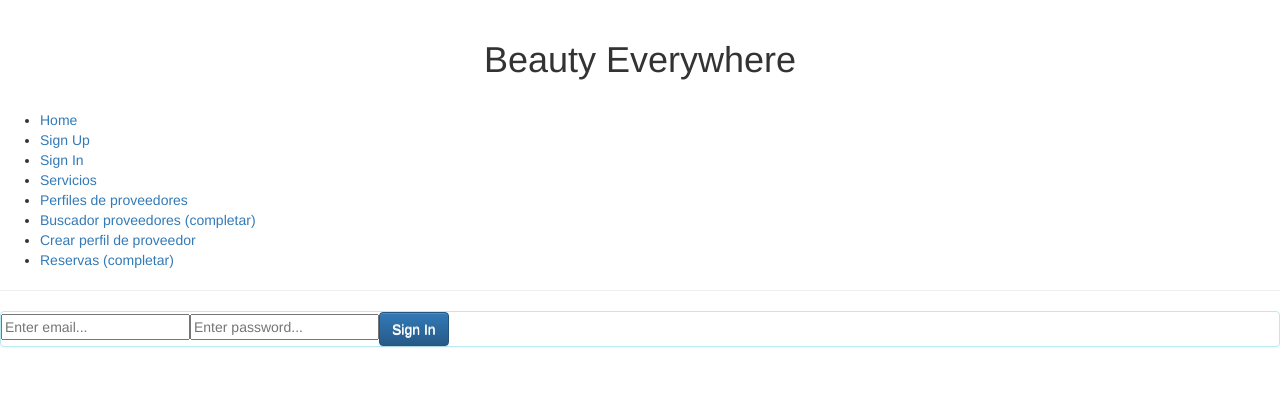
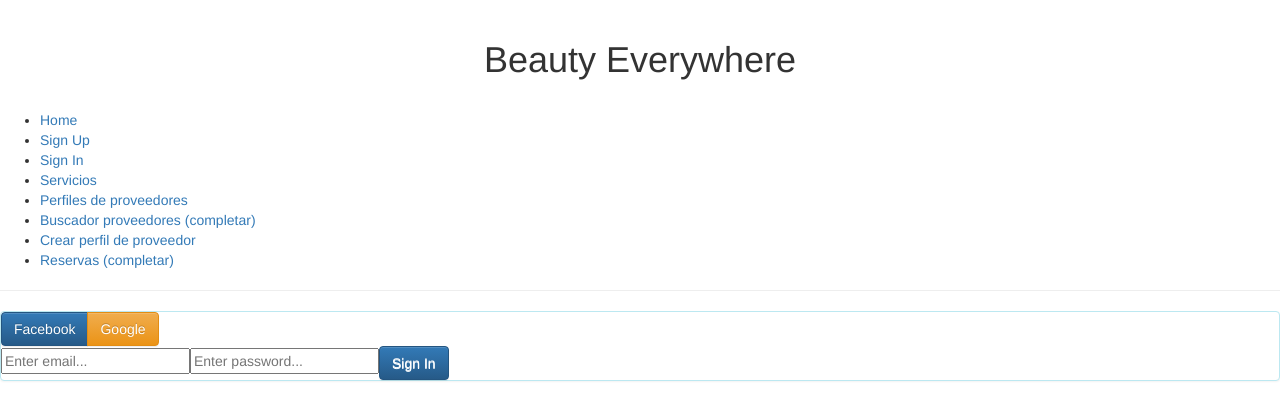
Before and after one commit to hhanckes/rails_react_app, a React (Create React App) app in the folder beauty-front/: page /signin in a window 1280 px wide. Shown: the top 420 px of the page. Built offline with nearby package versions, Linux system fonts and the light colour scheme; what j-toker would draw is missing.

Commit message:
Auth - needs to persist

```diff
--- /dev/null
+++ b/beauty-front/src/components/Auth/OauthForm.js
@@ -0,0 +1,59 @@
+//Profiles.js
+import React, { Component } from 'react'
+import Auth from 'j-toker'
+import { Button, ButtonGroup } from 'react-bootstrap';
+
+Auth.configure({
+  apiUrl: 'http://localhost:3001/api/v1'
+});
+
+class OauthForm extends Component {
+
+	constructor(props) {
+  		super(props)
+  		this.state = {
+    		email: '',
+      		password: '',
+      		errors: null
+  		}
+  		this.handleAuthClick = this.handleAuthClick.bind(this)
+  	}
+
+  	handleAuthClick(e) {
+  		var provider = e.target.dataset.provider;
+  		Auth.oAuthSignIn({
+			provider: provider,
+      		config: this.props.config,
+    	})
+    	.then((res) => {
+    		console.log(res)
+			alert('All Good')
+		})
+		.fail((e) => {
+			console.log(e)
+			alert('Error')
+		})
+  	}
+
+	render() {
+	    return (
+			<ButtonGroup>
+				<Button onClick={this.handleAuthClick}
+				      disabled={this.props.signedIn}
+				      bsStyle='primary'
+				      data-provider='facebook'>
+				Facebook
+				</Button>
+
+				<Button onClick={this.handleAuthClick}
+				      disabled={this.props.signedIn}
+				      bsStyle='warning'
+				      data-provider='google'>
+				Google
+				</Button>
+			</ButtonGroup>
+	    )
+	}
+}
+
+export default OauthForm
--- a/beauty-front/src/components/Auth/Register.js
+++ b/beauty-front/src/components/Auth/Register.js
@@ -1,7 +1,9 @@
 //Profiles.js
 import React, { Component } from 'react'
+import {Router, Redirect} from 'react-router'
 import Auth from 'j-toker'
 import { Panel, Button } from 'react-bootstrap';
+import OauthForm from './OauthForm'
 
 Auth.configure({
   apiUrl: 'http://localhost:3001/api/v1'
@@ -20,6 +22,20 @@ class Register extends Component {
   		}
   		this.handleInputChange = this.handleInputChange.bind(this)
   		this.handleRegistrationClick = this.handleRegistrationClick.bind(this)
+  		this.renderErrorMessage = this.renderErrorMessage.bind(this)
+  	}
+
+  	componentDidMount() {
+	    Auth.validateToken()
+			.then(function(user) {
+				console.log(user.email)
+		        this.setState({
+		          email: user.email
+		        })
+	      	})
+	      	.fail(function() {
+	      		console.log('fail')
+	      	})
   	}
 
   	handleInputChange(e) {
@@ -35,17 +51,33 @@ class Register extends Component {
 			config: this.props.config
     	})
     	.then((res) => {
-    		console.log(res)
 			alert('All Good')
 		})
-		.fail((e) => {
-			console.log(e)
-			alert('Error')
+		.fail((res) => {
+			this.setState({
+          		errors: res.data.errors
         	})
+		})
+  	}
+
+	renderSuccessMessage() {
+	    return (
+	      <p>Welcome {Auth.user.email}!</p>
+	    );
+	}
+
+	renderErrorMessage() {
+		return (
+			<p>There was an error: {this.state.errors.full_messages.join(', ')}</p>
+		);
 	}
 
 	render() {
 	    return (
+	    	<div>
+	    		{ this.state.email }
+	    		{ this.state.errors === null ? '' : this.renderErrorMessage() }
+			    <OauthForm />
 				<Panel header='Register by Email' bsStyle='info'>
 			        <form>
 			          <input type='email'
@@ -75,6 +107,7 @@ class Register extends Component {
 			          </Button>
 			        </form>
 		        </Panel>
+		    </div>
 	    )
 	}
 }
--- a/beauty-front/src/components/Auth/SignIn.js
+++ b/beauty-front/src/components/Auth/SignIn.js
@@ -2,6 +2,7 @@
 import React, { Component } from 'react'
 import Auth from 'j-toker'
 import { Panel, Button } from 'react-bootstrap';
+import OauthForm from './OauthForm'
 
 Auth.configure({
   apiUrl: 'http://localhost:3001/api/v1'
@@ -14,10 +15,12 @@ class SignIn extends Component {
   		this.state = {
     		email: '',
       		password: '',
-      		errors: null
+      		errors: null,
+      		signedIn: false
   		}
   		this.handleInputChange = this.handleInputChange.bind(this)
   		this.handleSignInClick = this.handleSignInClick.bind(this)
+  		this.renderErrorMessage = this.renderErrorMessage.bind(this)
   	}
 
   	handleInputChange(e) {
@@ -31,18 +34,35 @@ class SignIn extends Component {
 			config: this.props.config
     	})
     	.then((res) => {
-    		console.log(res)
-			alert('All Good')
+    		this.setState({
+          		signedIn: true
+        	})
 		})
-		.fail((e) => {
-			console.log(e)
-			alert('Error')
+		.fail((res) => {
+			this.setState({
+          		errors: res.data.errors
+        	})
 		})
   	}
+
+  	renderSuccessMessage() {
+	    return (
+	      <p>Welcome {Auth.user.email}!</p>
+	    );
+	}
+
+	renderErrorMessage() {
+		return (
+			<p>There was an error: {this.state.errors.join(', ')}</p>
+		);
+	}
 
 	render() {
 	    return (
 	    	<Panel header='Email Sign In' bsStyle='info'>
+	    		{ this.state.errors === null ? '' : this.renderErrorMessage() }
+	    		{ this.state.signedIn ? this.renderSuccessMessage() : '' }
+	    		<OauthForm /> <br />
 		        <form>
 		          <input type='email'
 		                name='email'
--- a/beauty-front/src/components/Home.js
+++ b/beauty-front/src/components/Home.js
@@ -1,5 +1,4 @@
 import React from 'react'
-import Register from './Auth/Register'
 
 const Home = () => (
   <div>
```
Also changed, not shown: 2 other files (tests, documents, lock files or other folders). Lines whose indentation alone changed are shown as unchanged.
